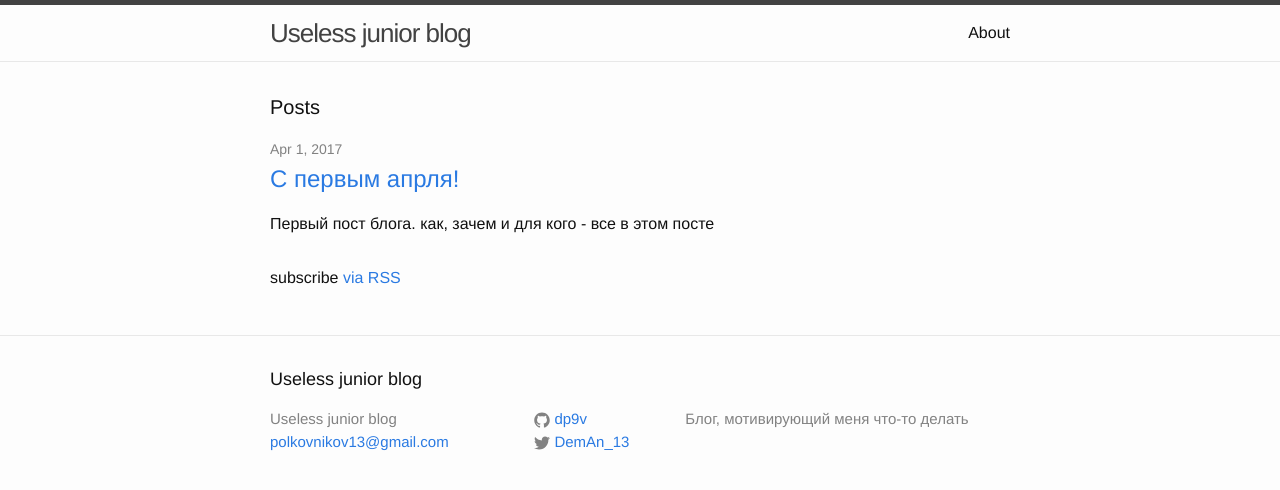
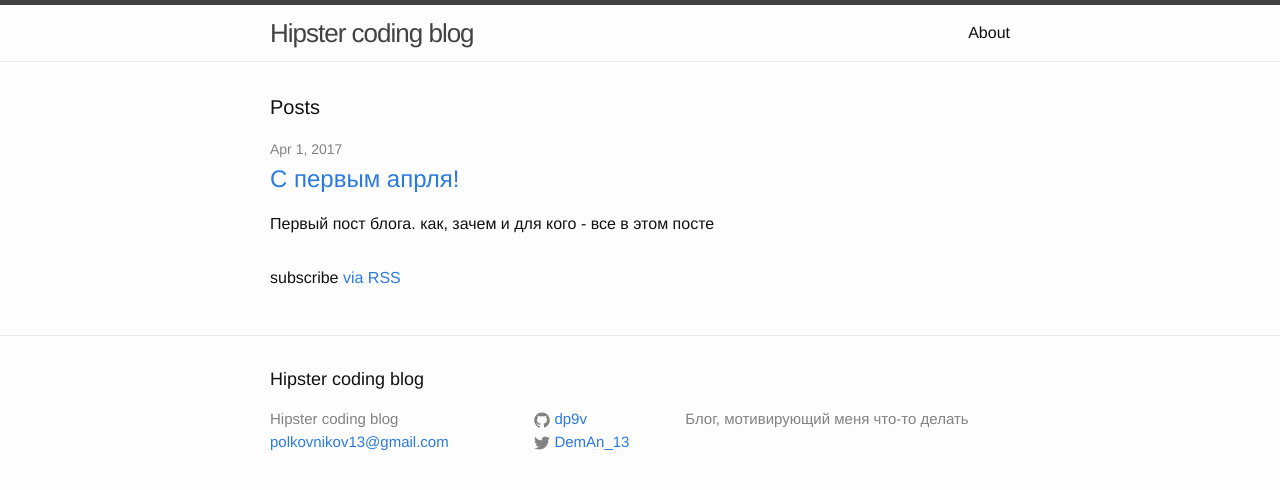
Before and after one commit to dp9v/old_blog.github.io, a Jekyll site: the page built from index.html, in a window 1280 px wide. Shown: the top 490 px of the page. Built offline with Jekyll 4.4.1, drawn with Linux system fonts in a browser that asks for light colours.

Commit message:
Update title

```diff
--- a/_config.yml
+++ b/_config.yml
@@ -6,7 +6,7 @@
 # 'jekyll serve'. If you change this file, please restart the server process.
 
 # Site settings
-title: Useless junior blog
+title: Hipster coding blog
 email: polkovnikov13@gmail.com
 description: > # this means to ignore newlines until "baseurl:"
   Блог, мотивирующий меня что-то делать
```
